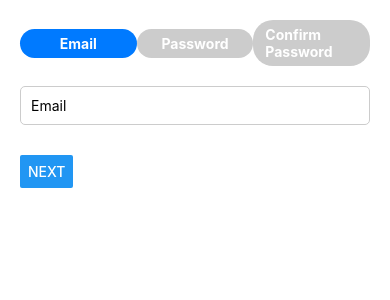
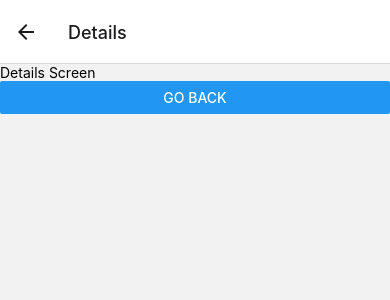
Before and after one commit to nickty/reactnativecoms, a React Native app: screen /Details in a window 390 px wide. Shown: the top 300 px of the page. Built offline with nearby package versions, Linux system fonts and the light colour scheme.

Commit message:
navigation setup done

```diff
--- a/App.tsx
+++ b/App.tsx
@@ -1,93 +1,21 @@
-import React, { useState } from 'react';
-import { View, TextInput, Button, StyleSheet } from 'react-native';
-import SignUpProgress from './components/SignUpProgress';
+import 'react-native-gesture-handler';
+import React from 'react';
+import { NavigationContainer } from '@react-navigation/native';
+import { createStackNavigator } from '@react-navigation/stack';
+import HomeScreen from './screens/HomeScreen';
+import DetailsScreen from './screens/DetailsScreen';
+
+const Stack = createStackNavigator();
 
 const App = () => {
-  const [email, setEmail] = useState('');
-  const [password, setPassword] = useState('');
-  const [confirmPassword, setConfirmPassword] = useState('');
-  const [activeStep, setActiveStep] = useState(0);
-
-  const handleNextStep = () => {
-    setActiveStep((prevStep) => prevStep + 1);
-  };
-
-  const handlePreviousStep = () => {
-    setActiveStep((prevStep) => prevStep - 1);
-  };
-
-  const handleSignUp = () => {
-    // Implement your sign-up logic here
-    console.log('Signing up with email:', email, 'and password:', password);
-  };
-
-  const steps = ['Email', 'Password', 'Confirm Password'];
-
   return (
-    <View style={styles.container}>
-      <SignUpProgress steps={steps} activeStep={activeStep} />
-
-      {/* Render form fields based on activeStep */}
-      {activeStep === 0 && (
-        <TextInput
-          style={styles.input}
-          placeholder="Email"
-          onChangeText={setEmail}
-          value={email}
-          keyboardType="email-address"
-          autoCapitalize="none"
-        />
-      )}
-
-      {activeStep === 1 && (
-        <TextInput
-          style={styles.input}
-          placeholder="Password"
-          onChangeText={setPassword}
-          value={password}
-          secureTextEntry
-        />
-      )}
-
-      {activeStep === 2 && (
-        <TextInput
-          style={styles.input}
-          placeholder="Confirm Password"
-          onChangeText={setConfirmPassword}
-          value={confirmPassword}
-          secureTextEntry
-        />
-      )}
-
-      <View style={styles.buttonContainer}>
-        {activeStep > 0 && <Button title="Previous" onPress={handlePreviousStep} />}
-        {activeStep < steps.length - 1 ? (
-          <Button title="Next" onPress={handleNextStep} />
-        ) : (
-          <Button title="Sign Up" onPress={handleSignUp} />
-        )}
-      </View>
-    </View>
+    <NavigationContainer>
+      <Stack.Navigator>
+        <Stack.Screen name="Home" component={HomeScreen} />
+        <Stack.Screen name="Details" component={DetailsScreen} />
+      </Stack.Navigator>
+    </NavigationContainer>
   );
 };
 
-const styles = StyleSheet.create({
-  container: {
-    flex: 1,
-    padding: 20,
-  },
-  input: {
-    marginBottom: 10,
-    padding: 10,
-    borderWidth: 1,
-    borderColor: '#ccc',
-    borderRadius: 5,
-  },
-  buttonContainer: {
-    flexDirection: 'row',
-    justifyContent: 'space-between',
-    marginTop: 20,
-  },
-});
-
 export default App;
--- /dev/null
+++ b/screens/DetailsScreen.js
@@ -0,0 +1,17 @@
+// DetailsScreen.js
+import React from 'react';
+import { View, Text, Button } from 'react-native';
+
+const DetailsScreen = ({ navigation }) => {
+    return (
+        <View>
+            <Text>Details Screen</Text>
+            <Button
+                title="Go back"
+                onPress={() => navigation.goBack()}
+            />
+        </View>
+    );
+};
+
+export default DetailsScreen;
--- /dev/null
+++ b/screens/HomeScreen.js
@@ -0,0 +1,17 @@
+// HomeScreen.js
+import React from 'react';
+import { View, Text, Button } from 'react-native';
+
+const HomeScreen = ({ navigation }) => {
+    return (
+        <View>
+            <Text>Home Screen</Text>
+            <Button
+                title="Go to Details"
+                onPress={() => navigation.navigate('Details')}
+            />
+        </View>
+    );
+};
+
+export default HomeScreen;
```
Also changed, not shown: package.json (+9 -1 lines), 2 other files (tests, documents, lock files or other folders).
